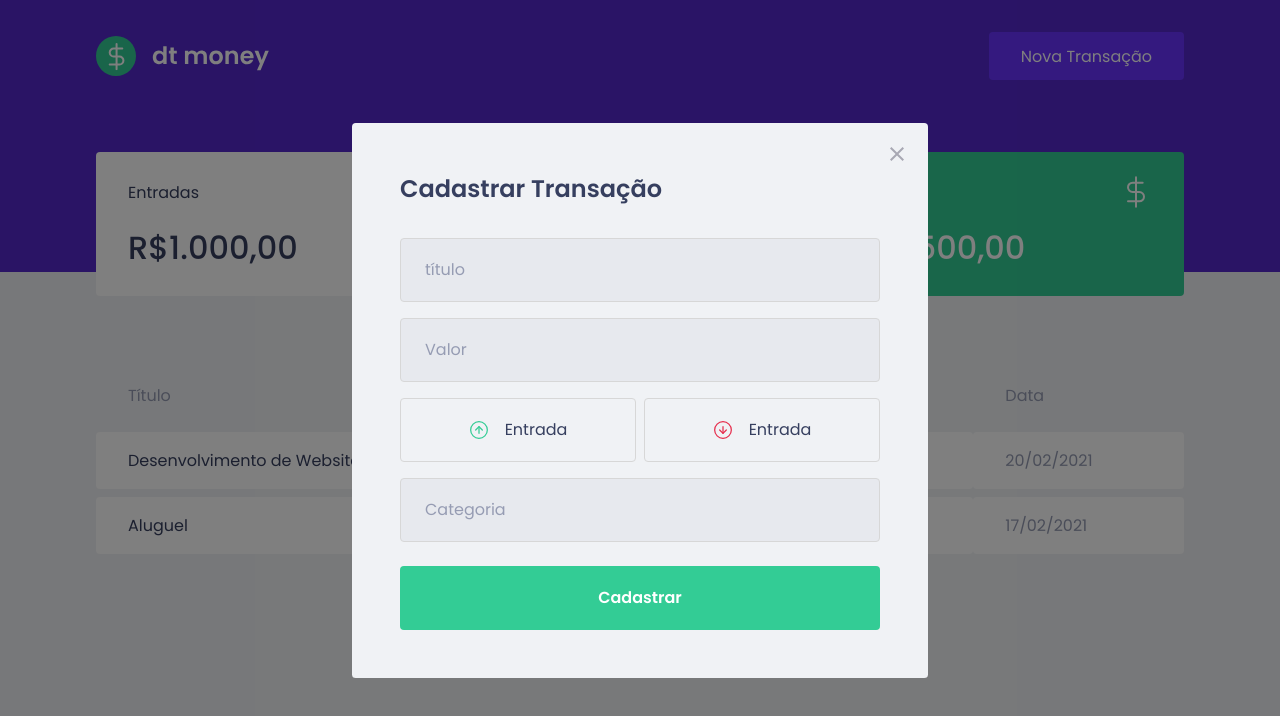
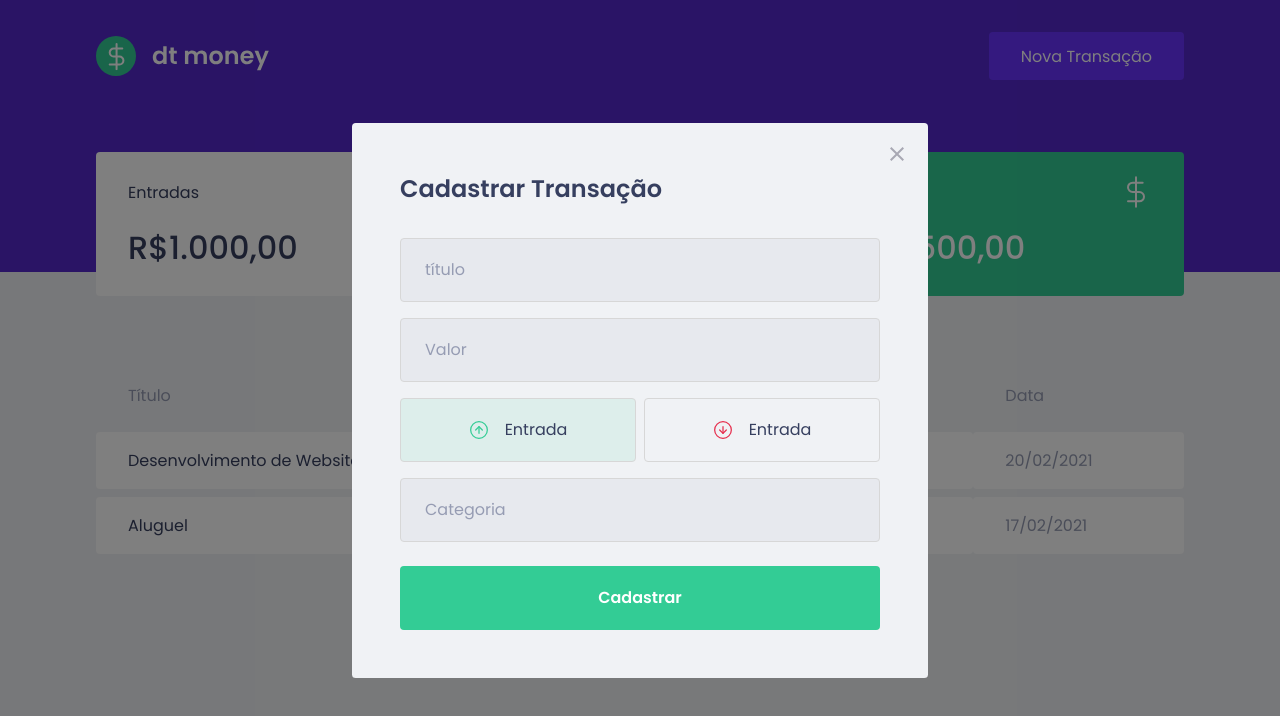
Before and after one commit to leonardof26/djmoney, a React (Create React App) app: page / in a window 1280 px wide. Both pictures are taken after a click on the button "Nova Transação". Shown: the top 716 px of the page. Built offline with nearby package versions, Linux system fonts and the light colour scheme; no server answers; what miragejs would draw is missing.

Commit message:
Added styles for transactionns type buttons

```diff
--- a/src/components/NewTransactionModal/index.tsx
+++ b/src/components/NewTransactionModal/index.tsx
@@ -1,10 +1,12 @@
+import { useState } from "react";
+
 import Modal from "react-modal";
 
 import closeImg from "../../assets/close.svg";
 import incomeImg from "../../assets/income.svg";
 import outcomeImg from "../../assets/outcome.svg";
 
-import { Container, TransactionTypeContainer } from "./styles";
+import { Container, TransactionTypeContainer, RadioBox } from "./styles";
 
 interface NewTransactionModalProps {
   isOpen: boolean;
@@ -15,6 +17,8 @@
   isOpen,
   onRequestClose,
 }: NewTransactionModalProps) {
+  const [type, setType] = useState("deposit");
+
   return (
     <Modal
       isOpen={isOpen}
@@ -37,14 +41,24 @@
         <input type="number" placeholder="Valor" />
 
         <TransactionTypeContainer>
-          <button type="button">
+          <RadioBox
+            type="button"
+            isActive={type === "deposit"}
+            activeColor="green"
+            onClick={() => setType("deposit")}
+          >
             <img src={incomeImg} alt="Entrada" />
             <span>Entrada</span>
-          </button>
-          <button type="button">
+          </RadioBox>
+          <RadioBox
+            type="button"
+            isActive={type === "withdraw"}
+            activeColor="red"
+            onClick={() => setType("withdraw")}
+          >
             <img src={outcomeImg} alt="Saída" />
             <span>Entrada</span>
-          </button>
+          </RadioBox>
         </TransactionTypeContainer>
 
         <input type="text" placeholder="Categoria" />
--- a/src/components/NewTransactionModal/styles.ts
+++ b/src/components/NewTransactionModal/styles.ts
@@ -1,6 +1,6 @@
 import styled from "styled-components";
 
-import { darken } from "polished";
+import { darken, transparentize } from "polished";
 
 export const Container = styled.form`
   h2 {
@@ -55,13 +55,27 @@
   display: grid;
   grid-template-columns: 1fr 1fr;
   gap: 0.5rem;
+`;
 
-  button {
+interface RadioBoxProps {
+  isActive: boolean;
+  activeColor: "green" | "red";
+}
+
+const colors = {
+  green: "#33CC95",
+  red: "#e52e4d",
+};
+
+export const RadioBox = styled.button<RadioBoxProps>`
   height: 4rem;
   border: 1px solid #d7d7d7;
   border-radius: 0.25rem;
 
-    background: transparent;
+  background: ${(props) =>
+    props.isActive
+      ? transparentize(0.9, colors[props.activeColor])
+      : "transparent"};
 
   display: flex;
   align-items: center;
@@ -84,5 +98,4 @@
     font-size: 1rem;
     color: var(--text-title);
   }
-  }
 `;
```
Lines whose indentation alone changed are shown as unchanged.
